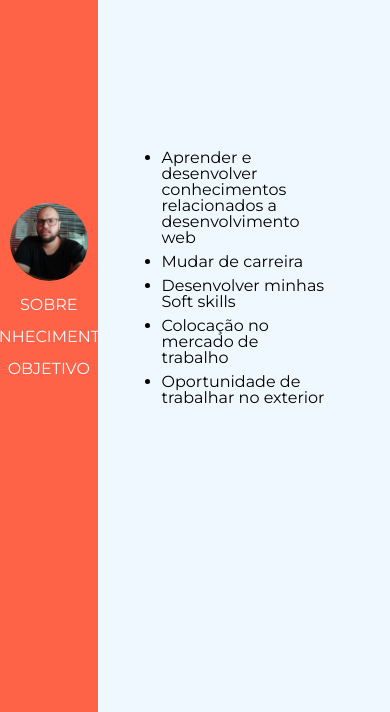
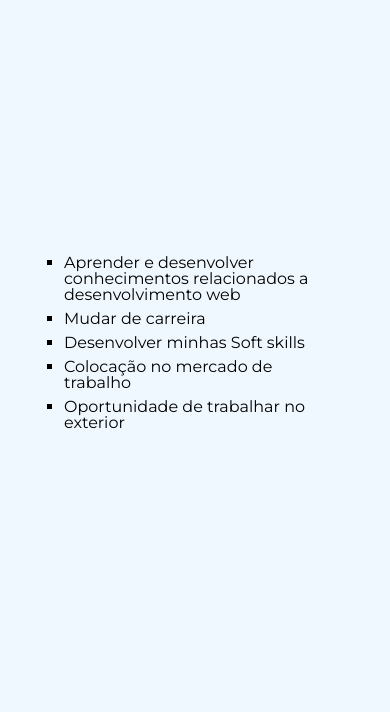
Before and after one commit to laiozago/GrowDev-atividade-final-front-end-1, a plain HTML site: page objetivo.html in a window 390 px wide. Shown: the part 132-844 px from the top of the page. Drawn offline with Linux system fonts and the light colour scheme.

Commit message:
cria responsividade e ul type em objetivo.html

```diff
--- a/objetivo.html
+++ b/objetivo.html
@@ -20,7 +20,7 @@
     </header>
     <main class="principal">
         <div class="descricao">
-            <ul class="objetivos">
+            <ul type="square" class="objetivos">
                 <li class="objetivos-item">Aprender e desenvolver conhecimentos relacionados a desenvolvimento web</li>
                 <li class="objetivos-item">Mudar de carreira</li>
                 <li class="objetivos-item">Desenvolver minhas Soft skills</li>
--- a/style.css
+++ b/style.css
@@ -116,3 +116,26 @@ body {
     color: var(--cor-contraste);
     font-size: 1.2em;
 }
+
+@media (max-width: 768px) {
+    body {
+        flex-direction: column;
+    }
+
+    .cabecalho {
+        width: 100vw;
+        flex-direction: column;
+    }
+
+    .cabecalho-imagem {
+        width: 25%;
+    }
+
+    .cabecalho-nav {
+        width: 100%;
+        flex-direction: row;
+        justify-content: space-around;
+    }
+}
+
+@media (max-width: 576px) {}
```
